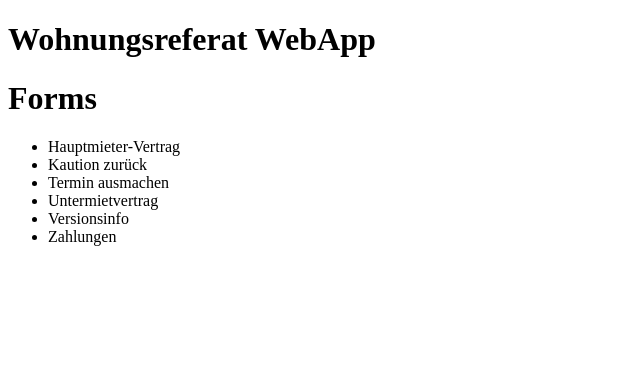
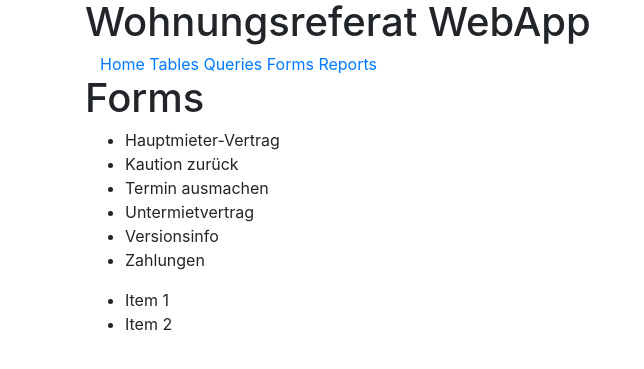
Before and after one commit to worefDev/WorefWebAppDev, a Django app: page /forms/ in a window 1280 px wide. Shown: the top 369 px of the page, without its empty margins (0-644 px from the left). Run offline with Django 3.2, Linux system fonts and the light colour scheme; some libraries are stand-ins or nearby versions.

Commit message:
css, js and sidebar as snippets

```diff
--- a/src/templates/base.html
+++ b/src/templates/base.html
@@ -3,11 +3,14 @@
 <html lang="en">
 <head>
     <meta charset="UTF-8">
-    <title>Title</title>
+    <title>{%block head_title%}Woref WebApp{%endblock head_title%}</title>
+{%include 'snippets/css.html'%}
 </head>
 <body>
+<div class="container">
 <h1>Wohnungsreferat WebApp</h1>
-<div class="container">
+{%include 'snippets/nav.html'%}
+
 {%block content%}
     Hello zrzr
     {%endblock content%}
@@ -15,4 +18,5 @@
 
 
 </body>
+{%include 'snippets/js.html'%}
 </html>
--- a/src/templates/forms.html
+++ b/src/templates/forms.html
@@ -1,4 +1,5 @@
 {%extends "base.html"%}
+{%block head_title%}Forms || {{block.super}}{%endblock head_title%}
 {%block content%}
 <!DOCTYPE html>
 <html lang="en">
@@ -19,4 +20,5 @@
 
 </body>
 </html>
+{%include 'snippets/sidebar.html'%}
 {%endblock content%}
--- a/src/templates/queries.html
+++ b/src/templates/queries.html
@@ -1,4 +1,5 @@
 {%extends "base.html"%}
+{%block head_title%}Queries || {{block.super}}{%endblock head_title%}
 {%block content%}
 <!DOCTYPE html>
 <html lang="en">
--- a/src/templates/reports.html
+++ b/src/templates/reports.html
@@ -1,4 +1,5 @@
 {%extends "base.html"%}
+{%block head_title%}Reports || {{block.super}}{%endblock head_title%}
 {%block content%}
 <!DOCTYPE html>
 <html lang="en">
--- /dev/null
+++ b/src/templates/snippets/css.html
@@ -0,0 +1,2 @@
+<link rel="stylesheet" href="https://maxcdn.bootstrapcdn.com/bootstrap/4.0.0-beta/css/bootstrap.min.css" integrity="sha384-/Y6pD6FV/Vv2HJnA6t+vslU6fwYXjCFtcEpHbNJ0lyAFsXTsjBbfaDjzALeQsN6M" crossorigin="anonymous">
+<script src="https://maxcdn.bootstrapcdn.com/bootstrap/4.0.0-beta/js/bootstrap.min.js" integrity="sha384-h0AbiXch4ZDo7tp9hKZ4TsHbi047NrKGLO3SEJAg45jXxnGIfYzk4Si90RDIqNm1" crossorigin="anonymous"></script>
--- /dev/null
+++ b/src/templates/snippets/js.html
@@ -0,0 +1,5 @@
+<script src="https://code.jquery.com/jquery-3.2.1.min.js"></script>
+<script src="https://code.jquery.com/jquery-3.2.1.slim.min.js" integrity="
+sha384-KJ3o2DKtIkvYIK3UENzmM7KCkRr/rE9/Qpg6aAZGJwFDMVNA/GpGFF93hXpG5KkN" crossorigin="anonymous"></script>
+<script src="https://cdnjs.cloudflare.com/ajax/libs/popper.js/1.11.0/umd/popper.min.js" integrity="sha384-b/U6ypiBEHpOf/4+1nzFpr53nxSS+GLCkfwBdFNTxtclqqenISfwAzpKaMNFNmj4" crossorigin="
+anonymous"></script>
--- /dev/null
+++ b/src/templates/snippets/nav.html
@@ -0,0 +1,7 @@
+<div class="container">
+<a href="/">Home</a>
+<a href="/tables/">Tables</a>
+<a href="/queries/">Queries</a>
+<a href="/forms/">Forms</a>
+<a href="/reports/">Reports</a>
+</div>
--- /dev/null
+++ b/src/templates/snippets/sidebar.html
@@ -0,0 +1,6 @@
+<ul>
+
+    <li>Item 1</li>
+    <li>Item 2</li>
+
+</ul>
--- a/src/templates/tables.html
+++ b/src/templates/tables.html
@@ -1,4 +1,5 @@
 {%extends "base.html"%}
+{%block head_title%}Tables || {{block.super}}{%endblock head_title%}
 {%block content%}
 <!DOCTYPE html>
 <html lang="en">
```
